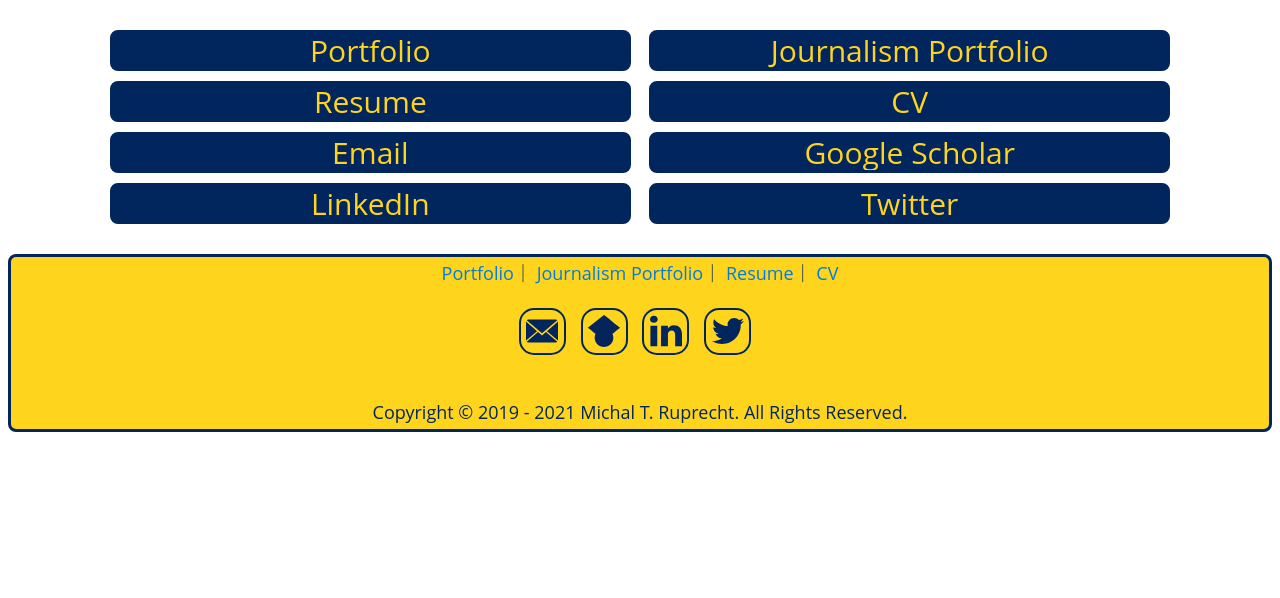
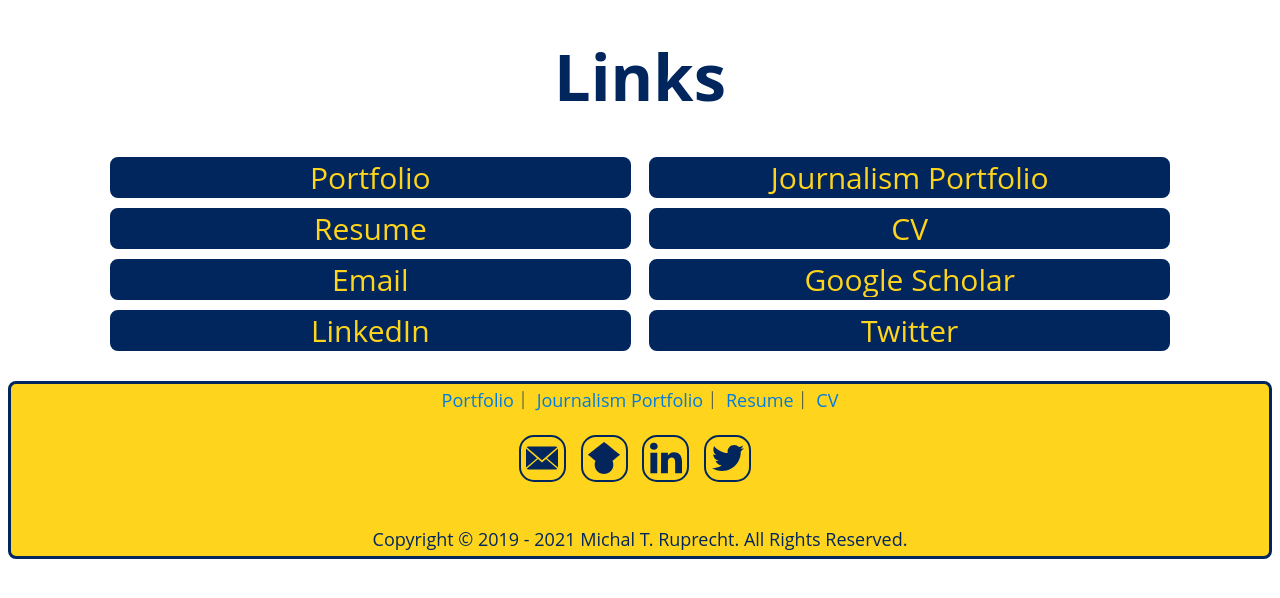
Before and after one commit to MichalRuprecht/michalruprecht.github.io, a Jekyll site: the page built from pages/social.html, in a window 1280 px wide. Shown: the top 598 px of the page. Built offline with Jekyll 4.4.1, drawn with Linux system fonts in a browser that asks for light colours.

Commit message:
Update social.html

```diff
--- a/pages/social.html
+++ b/pages/social.html
@@ -8,7 +8,7 @@ title: Social - Michal Ruprecht
     <title>Social — Michal Ruprecht</title>
   </head>
   <body>
-    <center>
+    <center><h1><b>Links</b></h1>
       <h2>
         <a class="collegebuttonsocial" href="https://MichalRuprecht.com">Portfolio</a>
         <a class="collegebuttonsocial" href="https://michalruprecht.com/pages/journalism">Journalism Portfolio</a>
```
